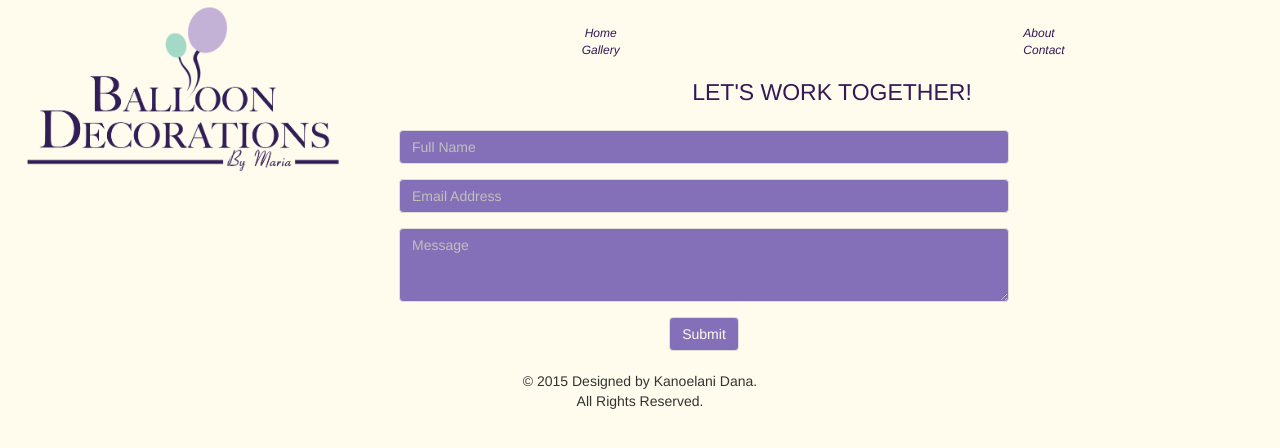
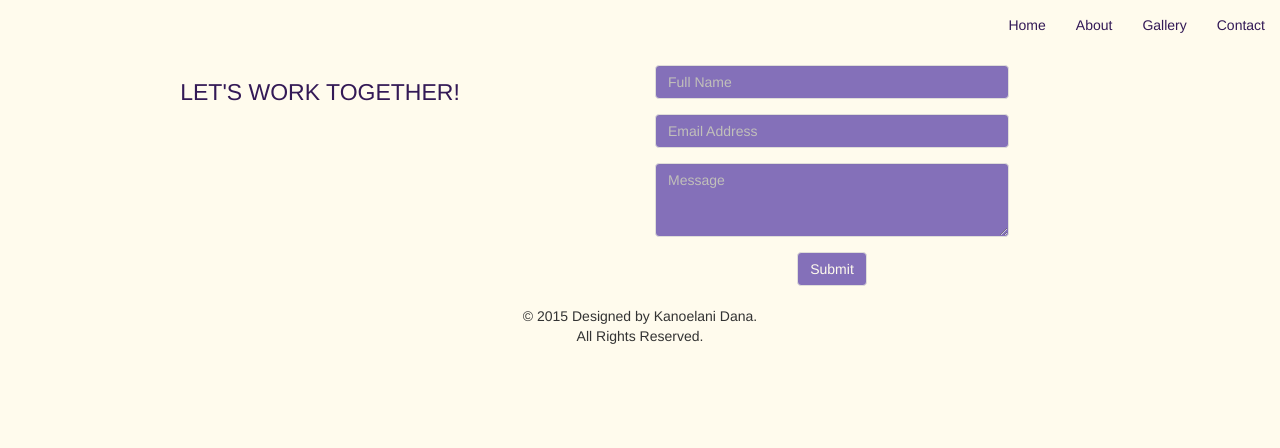
Before and after one commit to kadana/BDBM, a plain HTML site: page contact.html in a window 1280 px wide. Drawn offline with Linux system fonts and the light colour scheme.

Commit message:
HTML-CSS Updated Nav

```diff
--- a/_css/styles.css
+++ b/_css/styles.css
@@ -1,5 +1,4 @@
 @import url(../_fonts/icomoon/style.css);
-@import url(../_fonts/);
 
 * {
 	font-family: helvetica,arial,sans-serif;
@@ -25,33 +24,55 @@ body {
 /*---------------------
 | Header
 ---------------------*/
-#logo {
-	float: left;
-	margin-top: -15px;
+#main {
+	margin-top: 30px;
 }
-.Hnav {
+
+
+/*---------------------
+| Nav
+---------------------*/
+a.sm {
+	font-size: 20px;
+	color: red;
+
+	margin-left: 0px;
+	margin-right: 0px;
+	padding: 0px;
+}
+
+.navbar {
 	background-color: #fffbed;
-	padding: 5px;
-	margin-top: 20px;
+	box-shadow: none;
+	border: none;
+	border-radius: none;
+
 }
-.Hnav a {
-	color: #331956;
-	text-align: center;
-	font-style: italic;
-	font-weight: lighter;
+.navbar-default .navbar-toggle {
+	border-color: #331956;
+}
+.navbar-default .navbar-toggle .icon-bar {
+	color: #fffbed;
+	background-color: #331956;
+}
+.links {
+	background-color: #fffbed !important;
+	color: #331956 !important;
+}
+.links:hover, .links:focus {
+	background-color: #331956 !important;
+	color: #fffbed !important;
+}
 
-	font-size: 12px;
-	margin-left: 5px;
-	margin-right: 10px;
+.collapsed:hover {
+	background-color: #331956;
 }
-.Hnav #Glink {
-	margin-right: 15px;
-}
+
 /*---------------------
 | Carousel
 ---------------------*/
 #carousel {
-	margin-top: 20px;
+/*	margin-top: 20px;*/
 	margin-bottom: 20px;
 }
 
@@ -150,7 +171,12 @@ p {
 .contact {
 	margin-top: 25px;
 }
+#contactForm {
+	width: 90%;
+}
+#cForm {
 
+}
 /*---------------------
 | Footer
 ---------------------*/
--- a/_js/author.js
+++ b/_js/author.js
@@ -4,3 +4,12 @@
 $('.carousel').carousel({
   interval: 2000
 })
+
+
+/*--------------
+| Navigation
+---------------*/
+document.getElementById('IDHERE').innerHTML = 'HTML GOES HERE';
+
+
+document.getElementsByClassName('ClassGoesHERE')[0].innerHTML = 'HTML GOES HERE';
--- a/contact.html
+++ b/contact.html
@@ -9,21 +9,39 @@
 	<body>
 		<div id="container-fluid">
 			<header>
-				<img id="logo" src="_img/logo.png" height="auto" width="30%">
-				<div class="Hnav">
-					<a id="Hlink" class="col-xs-1 col-sm-3 col-md-4 col-lg-4"href="index.html">Home</a>
-					<a id="Alink" class="col-xs-1 col-sm-3 col-md-4 col-lg-4"href="about.html">About</a>
-					<a id="Glink" class="col-xs-1 col-sm-3 col-md-4 col-lg-4"href="gallery.html">Gallery</a>
-					<a id="Clink" class="col-xs-1 col-sm-3 col-md-4 col-lg-4"href="contact.html">Contact</a>
-				</div>
+			<nav class="navbar navbar-default navbar-fixed-top">
+			  <div class="container-fluid">
+			    <!-- Brand and toggle get grouped for better mobile display -->
+			    <div class="navbar-header">
+			      <button type="button" class="navbar-toggle collapsed" data-toggle="collapse" data-target="#bs-example-navbar-collapse-1">
+			        <span class="sr-only">Toggle navigation</span>
+			        <span class="icon-bar"></span>
+			        <span class="icon-bar"></span>
+			        <span class="icon-bar"></span>
+			      </button>
+			    </div>
+
+			    <!-- Collect the nav links, forms, and other content for toggling -->
+			    <div class="collapse navbar-collapse" id="bs-example-navbar-collapse-1">
+			      <ul class="nav navbar-nav navbar-right">
+			        <li class="active"><a class="links" href="index.html">Home <span class="sr-only">(current)</span></a></li>
+			        <li><a class="links" href="about.html">About</a></li>
+			        <li><a class="links" href="gallery.html">Gallery</a></li>
+			        <li><a class="links" href="contact.html">Contact</a></li>
+
+			      </ul>
+			    </div><!-- /.navbar-collapse -->
+			  </div><!-- /.container-fluid -->
+			</nav>
+
 			</header>
 			<div id="main">
 
-				<h1 id="lastWords">Let's Work Together!</h1>
+				<h1 id="lastWords" class="col-xs-12 col-sm-6 col-md-6 col-lg-4-offeset-1" >Let's Work Together!</h1>
 
-				<div class="row">
-					<div id="form" class="col-md-6 contact">
-						<form>
+				<div id="contactForm" class="row">
+					<div id="form" class="col-xs-12 col-sm-6 col-md-6 col-lg-4 contact">
+						<form id="cForm">
 						  <div class="form-group">
 						    <input type="email" class="form-control" id="exampleInputEmail1" placeholder="Full Name">
 						  </div>
```
Also changed, not shown: about.html (+26 -8 lines), gallery.html (+28 -10 lines), index.html (+31 -12 lines), _css/bootstrap.min.css, 1 other file.
